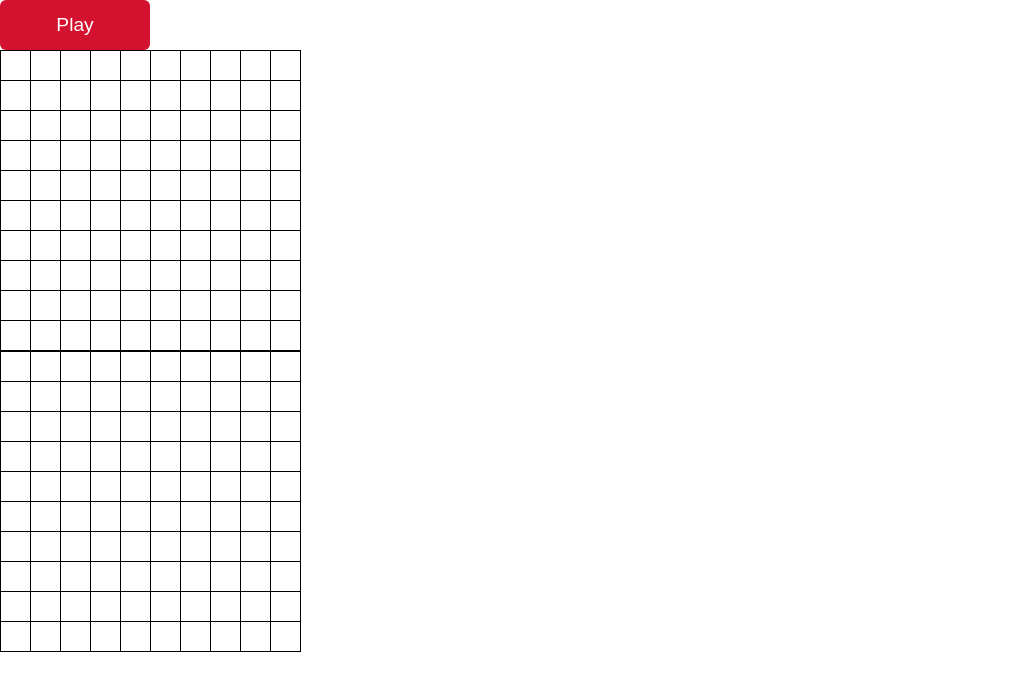
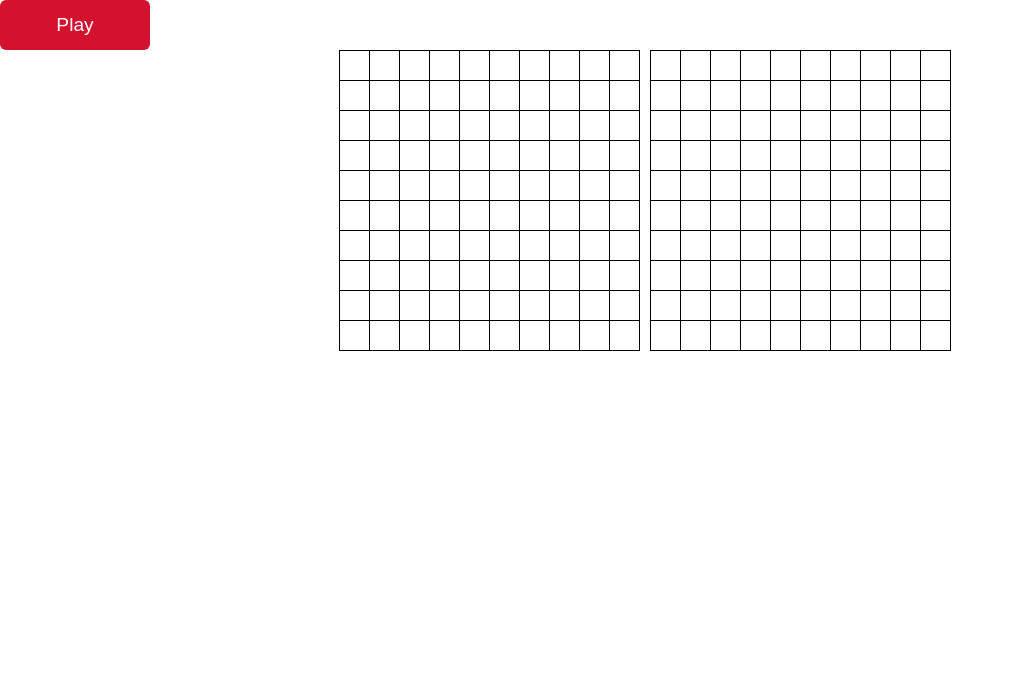
Before and after one commit to yfsteven/Battleship, a plain HTML site: page index.html in a window 1280 px wide. Shown: the whole page, without its empty margins (0-1014 px from the left). Drawn offline with Linux system fonts and the light colour scheme.

Commit message:
Updated files

```diff
--- a/index.css
+++ b/index.css
@@ -26,4 +26,10 @@ td {
 }
 table {
     border-collapse: collapse;
+    margin-left: 10px;
 }
+.table-container {
+    display: flex;
+    flex-direction: row;
+    justify-content: center;
+}
--- a/index.html
+++ b/index.html
@@ -11,8 +11,10 @@
 </head>
 <body>
     <button class="game-state">Play</button>
-    <table id="player-blocks-container"></table>
-    <table id="enemy-blocks-container"></table>
+    <div class="table-container">
+        <table id="player-blocks-container" class="blocks"></table>
+        <table id="enemy-blocks-container" class="blocks"></table>
+    </div>
     <script src="index.js"></script>
 </body>
 </html>
```
